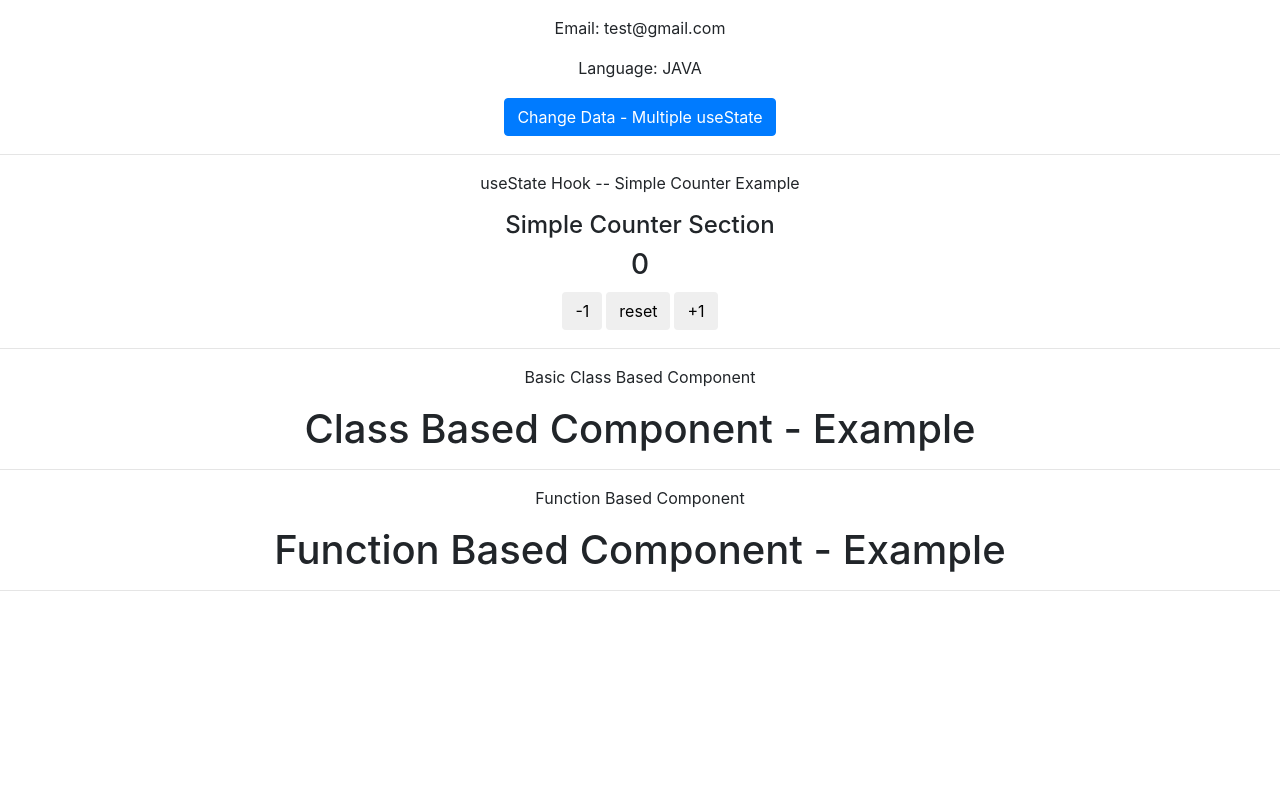
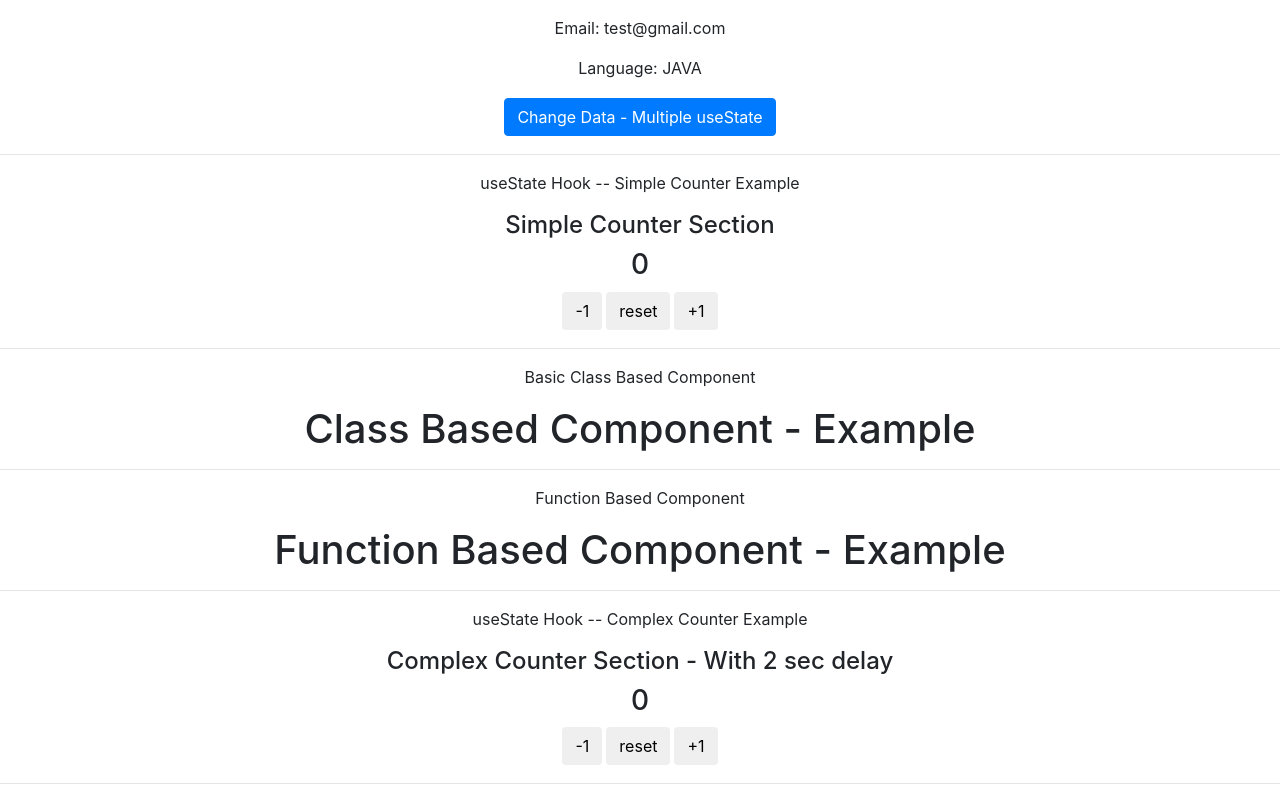
Before and after one commit to sahilrajput2223/advance-react, a React (Create React App) app: page / in a window 1280 px wide. Shown: the part 1015-1815 px from the top of the page. Before the commit the page ends 1622 px from the top, so only its background shows below. Built offline with nearby package versions, Linux system fonts and the light colour scheme.

Commit message:
useState - Complex Counter Logic Added with 2 sec delay - Functional Approch

```diff
--- /dev/null
+++ b/src/1-useState/UseStateComplexCounter.js
@@ -0,0 +1,30 @@
+import React from "react";
+
+const UseStateComplexCounnter = () => {
+
+    const [count, setCount] = React.useState(0)
+
+    const updateCountValueBy = (value) => {
+        setTimeout(() => {
+            setCount((prevCountState) => {
+                return prevCountState + value
+            })
+        }, 2000)
+    }
+
+    return (
+        <React.Fragment>
+            <section>
+                <h4>Complex Counter Section - With 2 sec delay</h4>
+                <h3>{count}</h3>
+
+                <button className="btn" onClick={() => updateCountValueBy(-1)}>-1</button>
+                <button className="btn" onClick={() => updateCountValueBy(-count)}>reset</button>
+                <button className="btn" onClick={() => updateCountValueBy(1)}>+1</button>
+
+            </section>
+        </React.Fragment>
+    )
+}
+
+export default UseStateComplexCounnter
--- a/src/App/App.js
+++ b/src/App/App.js
@@ -5,8 +5,10 @@ import UseStateObjectExample from "../1-useState/UseStateObjectExample";
 import UseStateMultipleStateExample from "../1-useState/UseStateMultipleStateExample";
 import BasicClassBaseComponent from "../ClassBasedComponent/BasicClassBaseComponent";
 import FunctionBaseComponent from "../ClassBasedComponent/FunctionBaseComponent";
+import UseStateSimpleCounnter from "../1-useState/UseStateSimpleCounter";
+import UseStateComplexCounnter from "../1-useState/UseStateComplexCounter";
+
 import "../App/app.css"
-import UseStateSimpleCounnter from "../1-useState/UseStateSimpleCounter";
 
 
 const App = () => {
@@ -62,6 +64,14 @@ const App = () => {
             </center>
             <hr />
 
+
+            <center>
+                <p>useState Hook -- Complex Counter Example</p>
+                {/** UseStateComplexCounter.js file --> Complex Counter with 2 sec delay example*/}
+                <UseStateComplexCounnter />
+            </center>
+            <hr />
+
         </Fragment>
     );
 }
```
